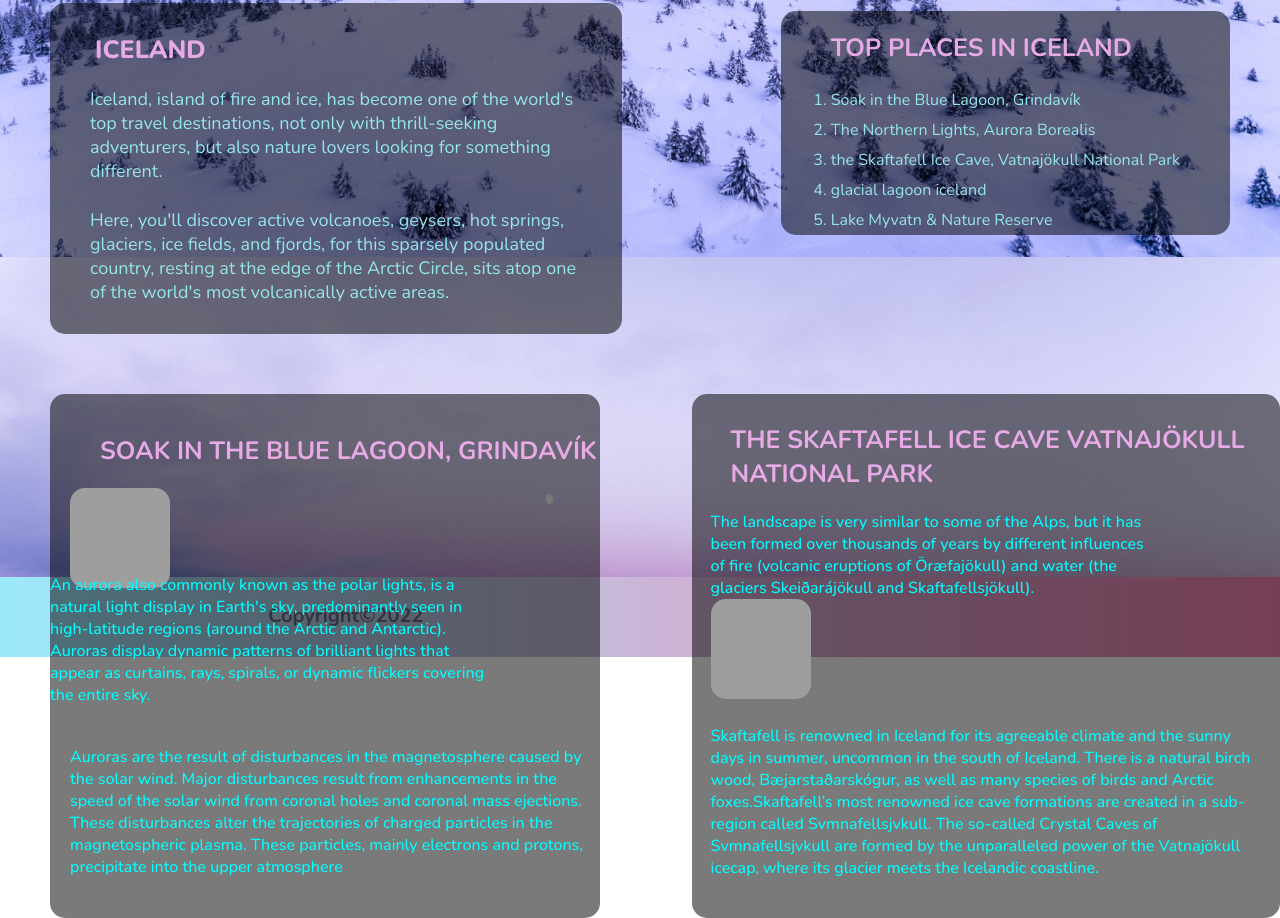
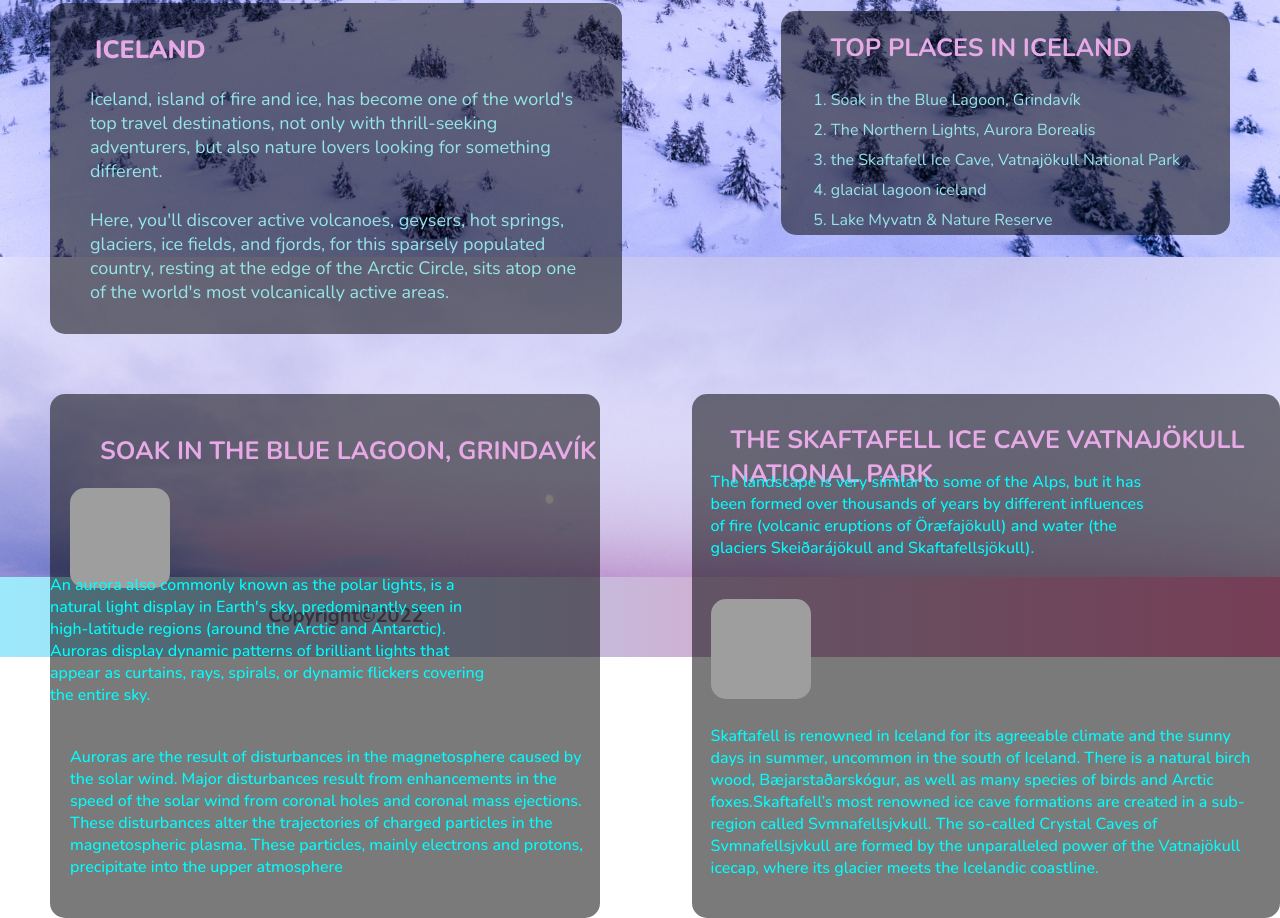
Before and after one commit to Yassine-MG/maquette, a plain HTML site: page index.html in a window 1280 px wide. Shown: the part 623-1541 px from the top of the page. Drawn offline with nearby package versions, Linux system fonts and the light colour scheme; grey boxes are pictures that could not be loaded.

Commit message:
next commit

```diff
--- a/style.css
+++ b/style.css
@@ -223,6 +223,8 @@ main{
     font-size: 16px;
     font-weight: 500;
     color: aqua;
+    position: relative;
+    bottom: 40px;
 }
 .badger{
     padding-top: 20px;
```
Also changed, not shown: index.html (+1 -0 lines).
